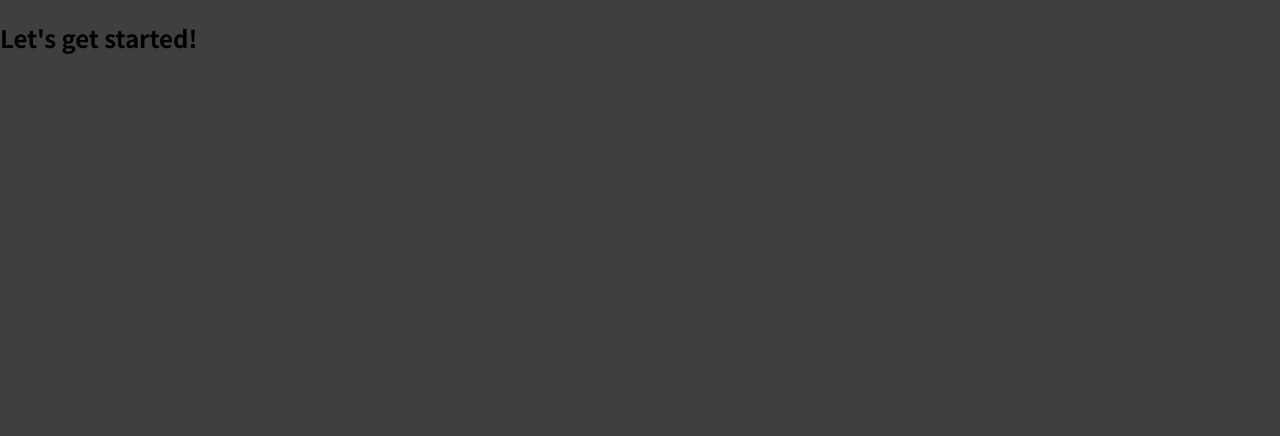
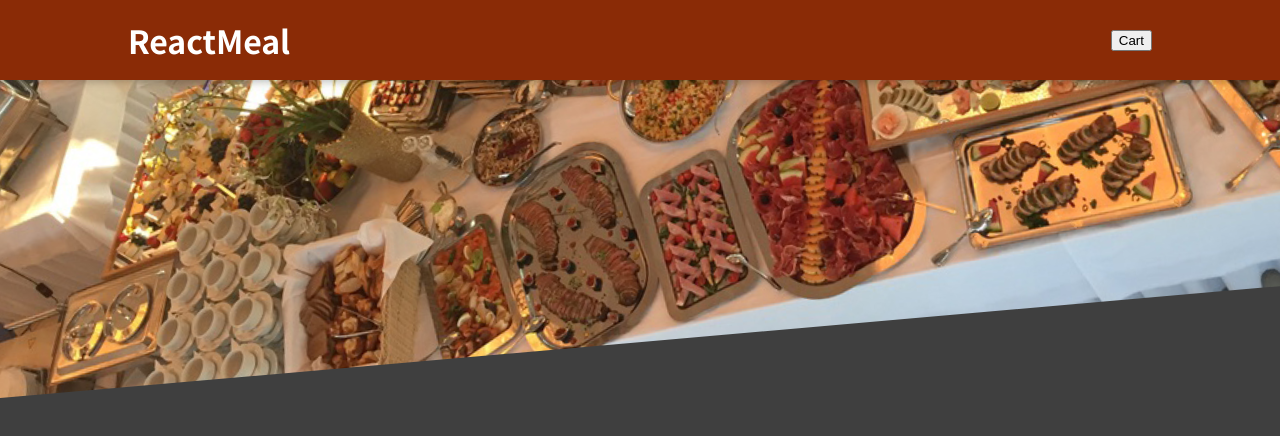
Before and after one commit to Ali-consciousroad/foodOrderApp, a React (Create React App) app: page / in a window 1280 px wide. Shown: the top 436 px of the page. Built offline with nearby package versions, Linux system fonts and the light colour scheme.

Commit message:
Add a Header component

```diff
--- a/src/App.js
+++ b/src/App.js
@@ -1,8 +1,11 @@
+import { Fragment } from 'react';
+import Header from './components/Layout/Header';
+
 function App() {
   return (
-    <div>
-      <h2>Let's get started!</h2>
-    </div>
+    <Fragment>
+      <Header />
+    </Fragment>
   );
 }
 
--- /dev/null
+++ b/src/components/Layout/Header.js
@@ -0,0 +1,19 @@
+import { Fragment } from "react";
+import mealsImage from "../../assets/meals.jpg";
+import classes from './Header.module.css';
+
+const Header = (props) => {
+  return (
+  <Fragment>
+    <header className={classes.header}>
+      <h1>ReactMeal</h1>
+      <button>Cart</button>
+    </header>
+    <div className={classes['main-image']}>
+      <img src={mealsImage} alt="A table full of delicious food" />
+    </div>
+  </Fragment>
+  );
+};
+
+export default Header;
--- /dev/null
+++ b/src/components/Layout/Header.module.css
@@ -0,0 +1,29 @@
+.header {
+    position: fixed;
+    top: 0;
+    left: 0;
+    width: 100%;
+    height: 5rem;
+    background-color: #8a2b06;
+    color: white;
+    display: flex;
+    justify-content: space-between;
+    align-items: center;
+    padding: 0 10%;
+    box-shadow: 0 2px 8px rgba(0, 0, 0, 0.25);
+    z-index: 10;
+  }
+
+  .main-image {
+    width: 100%;
+    height: 25rem;
+    z-index: 0;
+    overflow: hidden;
+  }
+
+  .main-image img {
+    width: 110%;
+    height: 100%;
+    object-fit: cover;
+    transform: rotateZ(-5deg) translateY(-4rem) translateX(-1rem);
+  }
```
Also changed, not shown: src/assets/meals.jpg (added).
